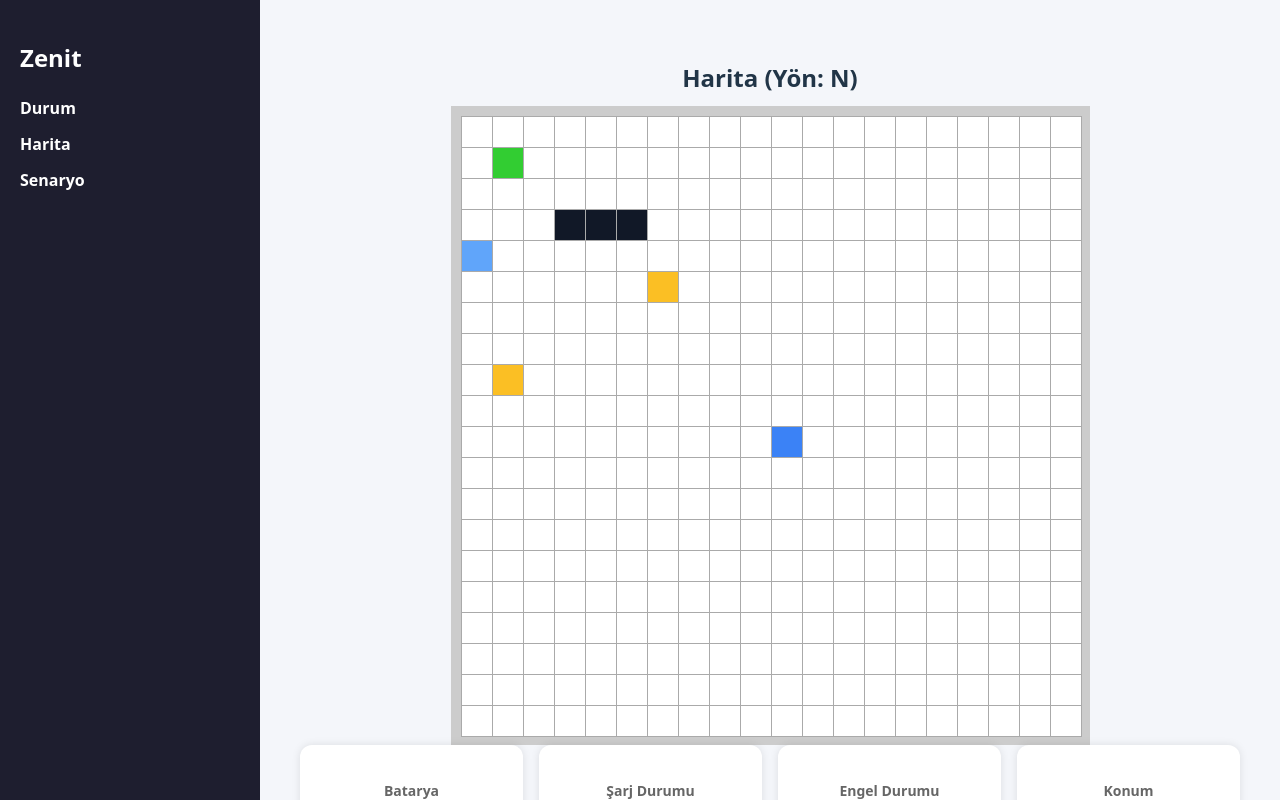
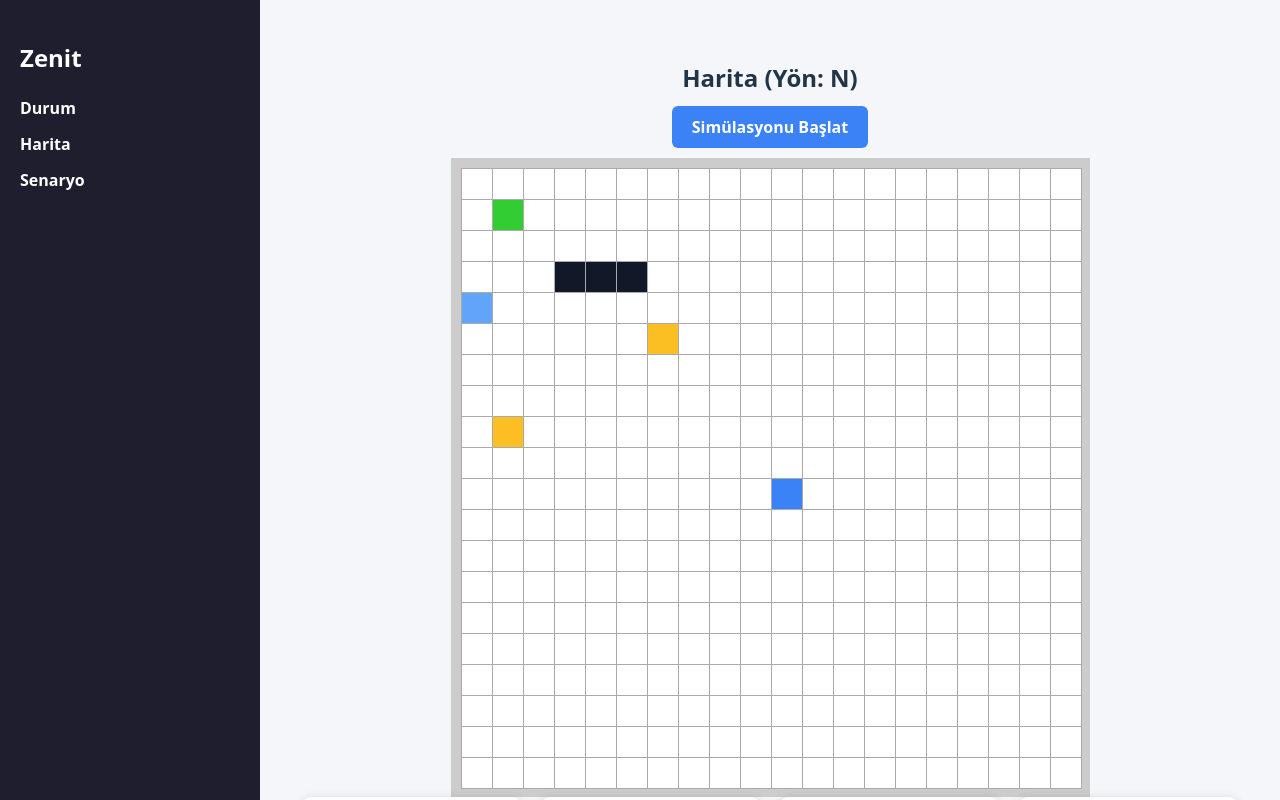
Before and after one commit to ebrarklc/zenit-dashboard, a React (Vite) app: page /map in a window 1280 px wide. Built offline with nearby package versions, Linux system fonts and the light colour scheme.

Commit message:
feat: add auto simulation mode for scenario execution

```diff
--- a/src/pages/MapPage.jsx
+++ b/src/pages/MapPage.jsx
@@ -16,15 +16,14 @@ const MapPage = () => {
   const [rfid, setRfid] = useState("YOK");
   const [barrier, setBarrier] = useState(false);
   const [charging, setCharging] = useState(false);
+  const [autoMode, setAutoMode] = useState(false); // 🆕 Otomatik mod
 
-  // Engel bölgeleri
   const barriers = [
     { x: 3, y: 3 },
     { x: 4, y: 3 },
     { x: 5, y: 3 },
   ];
 
-  // Şarj noktaları
   const chargingStations = [
     { x: 10, y: 10 },
   ];
@@ -85,6 +84,34 @@ const MapPage = () => {
 
   const stop = () => alert("Robot durdu.");
 
+  // 🔁 Otomatik olarak görev adımlarına ilerle
+  useEffect(() => {
+    if (!autoMode) return;
+
+    const interval = setInterval(() => {
+      const currentTask = scenario[currentStep];
+      if (!currentTask) {
+        clearInterval(interval);
+        setAutoMode(false);
+        addLog("✅ Senaryo tamamlandı.");
+        return;
+      }
+
+      const taskCoords = parsePoint(currentTask);
+      const dx = taskCoords.x - position.x;
+      const dy = taskCoords.y - position.y;
+
+      if (dx !== 0) {
+        setPosition((prev) => ({ ...prev, x: prev.x + Math.sign(dx) }));
+      } else if (dy !== 0) {
+        setPosition((prev) => ({ ...prev, y: prev.y + Math.sign(dy) }));
+      }
+    }, 1000);
+
+    return () => clearInterval(interval);
+  }, [autoMode, position, currentStep]);
+
+  // 💡 Bütün konum etkilerini buraya yazıyoruz
   useEffect(() => {
     const key = `${position.x},${position.y}`;
     setVisited((prev) => (prev.includes(key) ? prev : [...prev, key]));
@@ -103,18 +130,14 @@ const MapPage = () => {
 
       if (currentStep + 1 < scenario.length) {
         setCurrentStep(currentStep + 1);
-        addLog(
-          `Görev ilerletildi: ${scenario[currentStep + 1].nokta} (${scenario[currentStep + 1].islem})`
-        );
+        addLog(`Görev ilerletildi: ${scenario[currentStep + 1].nokta} (${scenario[currentStep + 1].islem})`);
       }
     }
 
-    // QR simülasyonu
     const qrCode = `Q${position.x}${position.y}`;
     setQr(qrCode);
     addLog(`📶 QR okundu: ${qrCode}`);
 
-    // RFID sadece belirli noktada tetiklenir
     if (position.x === 5 && position.y === 5) {
       if (rfid !== "TAG-XY102") {
         setRfid("TAG-XY102");
@@ -122,16 +145,13 @@ const MapPage = () => {
       }
     }
 
-    // Engel kontrolü
     const inBarrier = barriers.some(b => b.x === position.x && b.y === position.y);
     setBarrier(inBarrier);
     if (inBarrier) addLog("🚫 Engel bölgesine girildi!");
 
-    // Şarj kontrolü
     const inCharging = chargingStations.some(s => s.x === position.x && s.y === position.y);
     setCharging(inCharging);
     if (inCharging) addLog("🔌 Şarj alanına girildi.");
-
   }, [position]);
 
   return (
@@ -139,6 +159,28 @@ const MapPage = () => {
       <h2 style={{ textAlign: "center", marginBottom: "10px" }}>
         Harita (Yön: {direction})
       </h2>
+
+      {/* 🆕 Otomatik simülasyon butonu */}
+      <div style={{ textAlign: "center", marginBottom: "10px" }}>
+        <button
+          onClick={() => {
+            setAutoMode(true);
+            addLog("▶️ Otomatik senaryo başlatıldı.");
+          }}
+          style={{
+            backgroundColor: "#3b82f6",
+            color: "#fff",
+            border: "none",
+            padding: "10px 20px",
+            borderRadius: "6px",
+            cursor: "pointer",
+            fontWeight: "bold",
+          }}
+        >
+          Simülasyonu Başlat
+        </button>
+      </div>
+
       <ZenitMap
         robotPosition={position}
         visited={visited}
```
